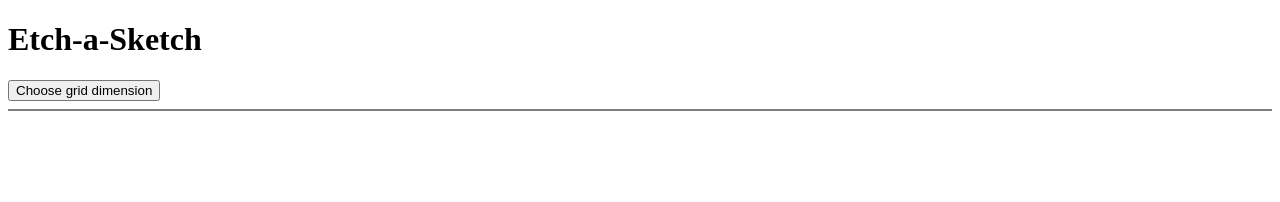
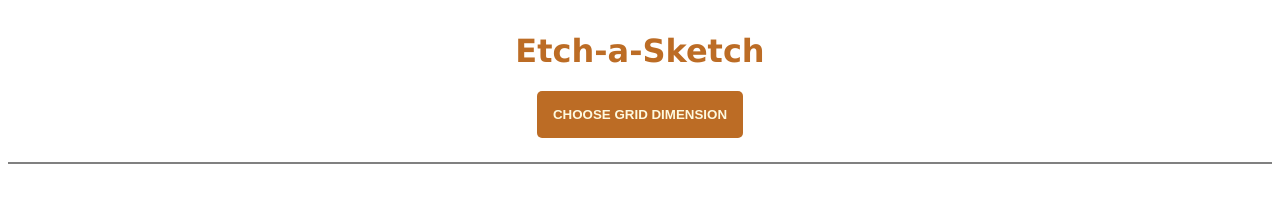
Before and after one commit to nzubeifechukwu/etch-a-sketch, a plain HTML site: page index.html in a window 1280 px wide. Drawn offline with Linux system fonts and the light colour scheme.

Commit message:
Add styles

```diff
--- a/index.html
+++ b/index.html
@@ -9,7 +9,7 @@
   </head>
   <body>
     <h1>Etch-a-Sketch</h1>
-    <button>Choose grid dimension</button>
+    <div class="btn-div"><button>Choose grid dimension</button></div>
     <div class="container"></div>
   </body>
 </html>
--- a/style.css
+++ b/style.css
@@ -1,3 +1,29 @@
+h1 {
+  font-family: Verdana, Geneva, Tahoma, sans-serif;
+  text-align: center;
+  color: #bc6c25;
+  margin-top: 32px;
+}
+
+.btn-div {
+  display: flex;
+  align-items: center;
+  justify-content: center;
+}
+
+button {
+  text-transform: uppercase;
+  text-align: center;
+  padding: 16px;
+  font-weight: bold;
+  border: none;
+  cursor: pointer;
+  border-radius: 5px;
+  margin-bottom: 16px;
+  background-color: #bc6c25;
+  color: #fefae0;
+}
+
 .container {
   margin-top: 8px;
   border: 0.5px solid grey;
```
